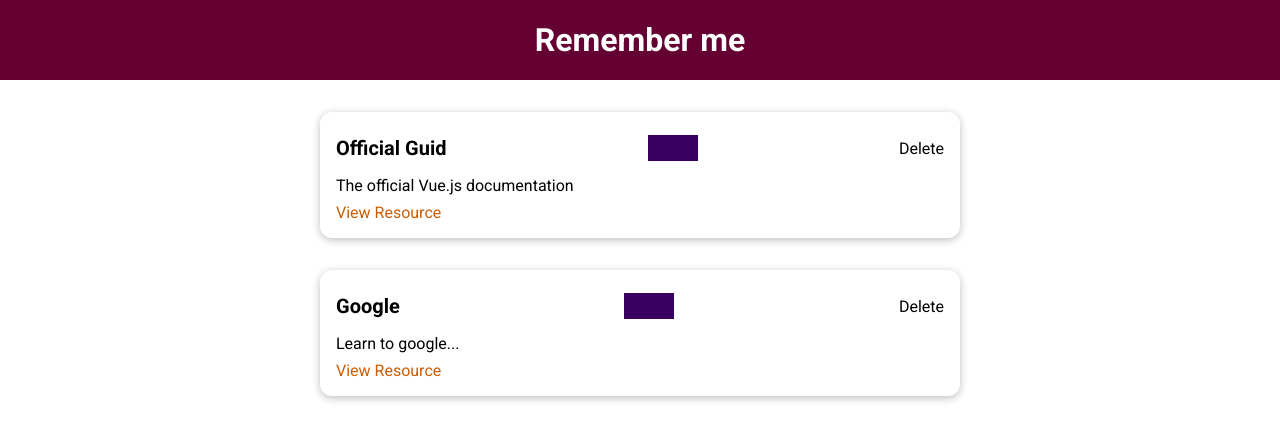
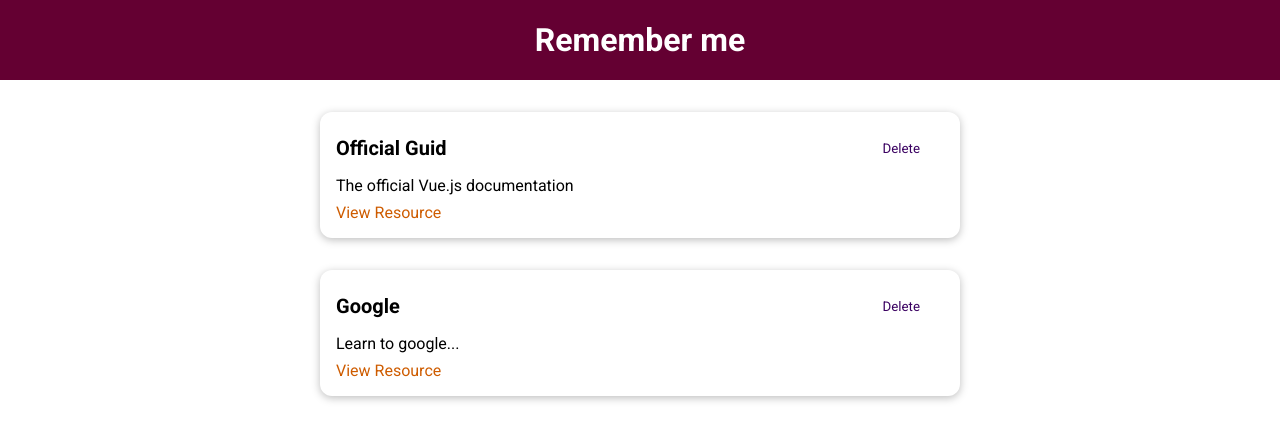
Before and after one commit to LbStoyanov/Vue.Js, a Vue app in the folder The Learning Resources App/prj-cmp-01-starting-setup/: page / in a window 1280 px wide. Shown: the top 440 px of the page. Built offline with nearby package versions, Linux system fonts and the light colour scheme.

Commit message:
Base Button Component

```diff
--- a/The Learning Resources App/prj-cmp-01-starting-setup/src/components/UI/BaseButton.vue
+++ b/The Learning Resources App/prj-cmp-01-starting-setup/src/components/UI/BaseButton.vue
@@ -1,16 +1,17 @@
 <template>
-  <button :type="type" :class="mode"></button>
+  <button :type="type" :class="mode">
     <slot></slot>
+  </button>
 </template>
 
 <script>
 export default {
-    props: ['type', 'mode']
-}
+  props: ['type', 'mode'],
+};
 </script>
 
 <style scoped>
-    button {
+button {
   padding: 0.75rem 1.5rem;
   font-family: inherit;
   background-color: #3a0061;
--- a/The Learning Resources App/prj-cmp-01-starting-setup/src/components/learning-resources/LearningResource.vue
+++ b/The Learning Resources App/prj-cmp-01-starting-setup/src/components/learning-resources/LearningResource.vue
@@ -3,7 +3,7 @@
     <base-card>
       <header>
         <h3>{{ title }}</h3>
-        <base-button >Delete</base-button>
+        <base-button mode="flat">Delete</base-button>
       </header>
       <p>{{ description }}</p>
       <nav>
```
